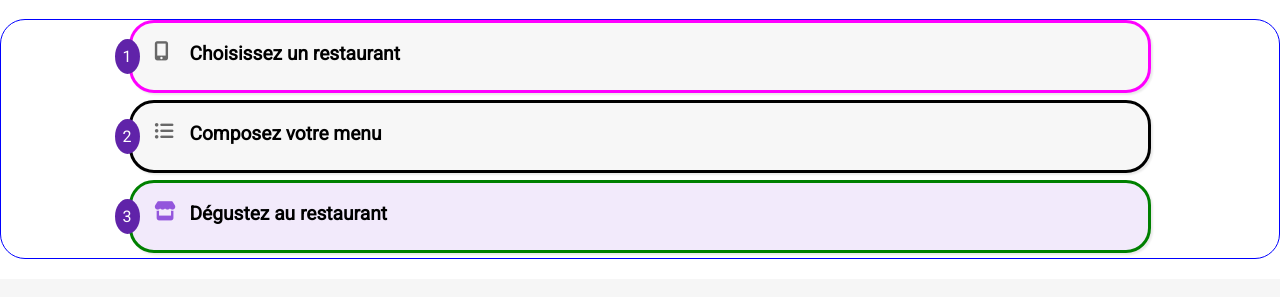
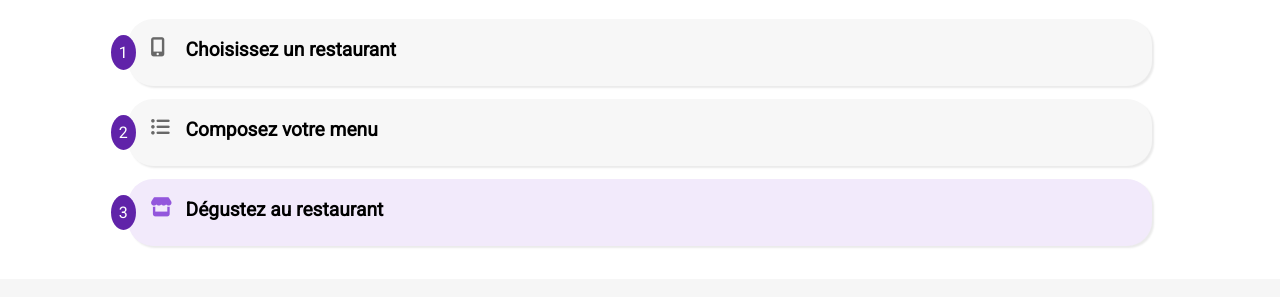
Before and after one commit to mahealain/_3_20022021, a website: page index.html in a window 1280 px wide. Shown: the part 497-794 px from the top of the page. Drawn offline with Linux system fonts and the light colour scheme; a web font is replaced by a local one.

Commit message:
effacement border solid de fonctionnement

```diff
--- a/sass/main.scss
+++ b/sass/main.scss
@@ -56,7 +56,6 @@ main {
   top: 0;
   left: 0;
   right: 0;
-  border: solid 3px magenta;
 }
 .Fonctionnement__btn2 {
   border-radius: 25px;
@@ -70,7 +69,6 @@ main {
   top: 5em;
   right: 0;
   left: 0;
-  border: solid 3px black;
 }
 .Fonctionnement__btn3 {
   border-radius: 25px;
@@ -84,7 +82,6 @@ main {
   top: 10em;
   right: 0;
   left: 0em;
-  border: solid 3px green;
 }
 
 .Fonctionnement__btn-color {
@@ -130,7 +127,7 @@ main {
   margin-bottom: 20px;
   display: flex;
   flex-direction: column;
-  border: blue 1px solid;
+
   position: relative;
 }
 
```
Also changed, not shown: public/css/style.css, 1 other file.
